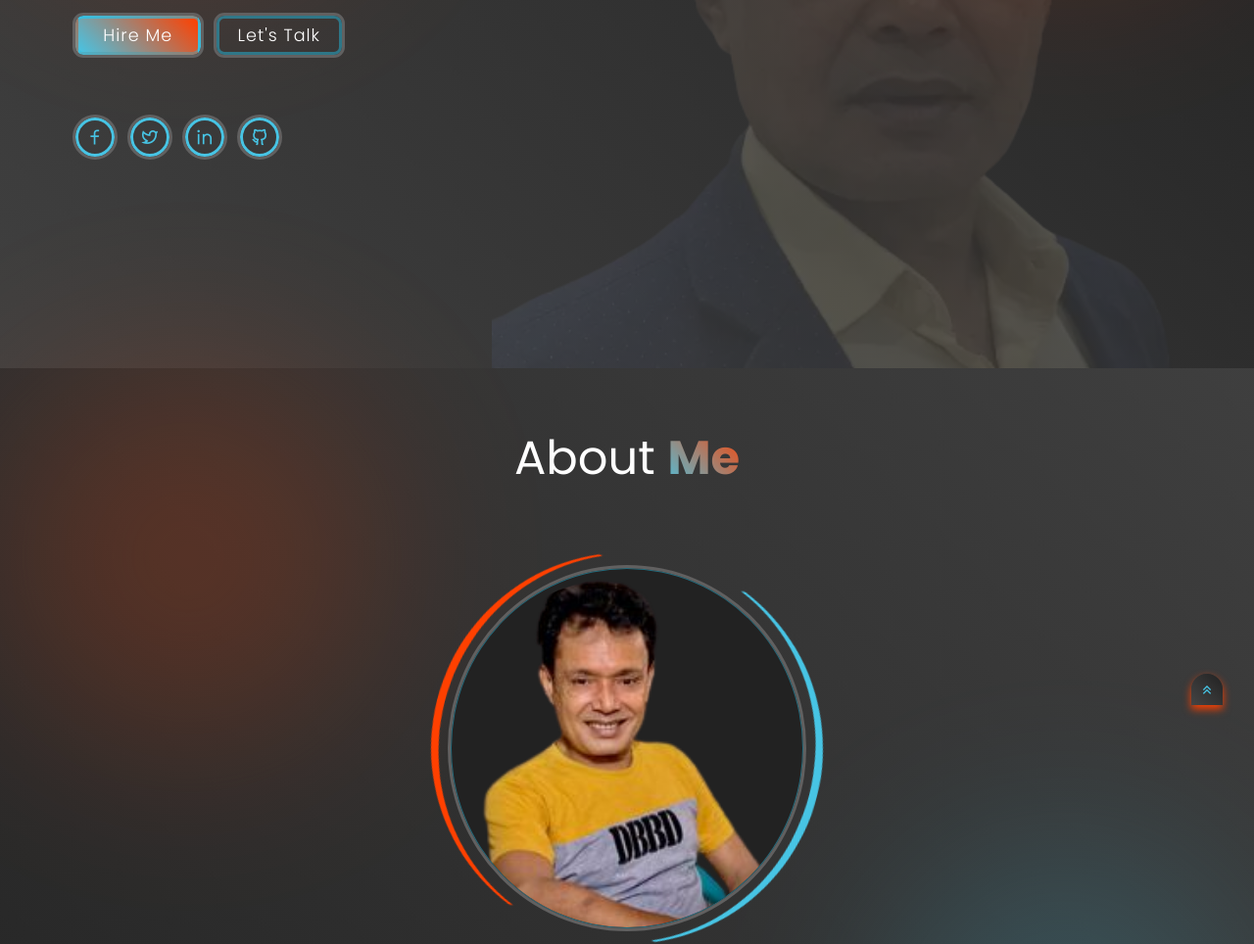
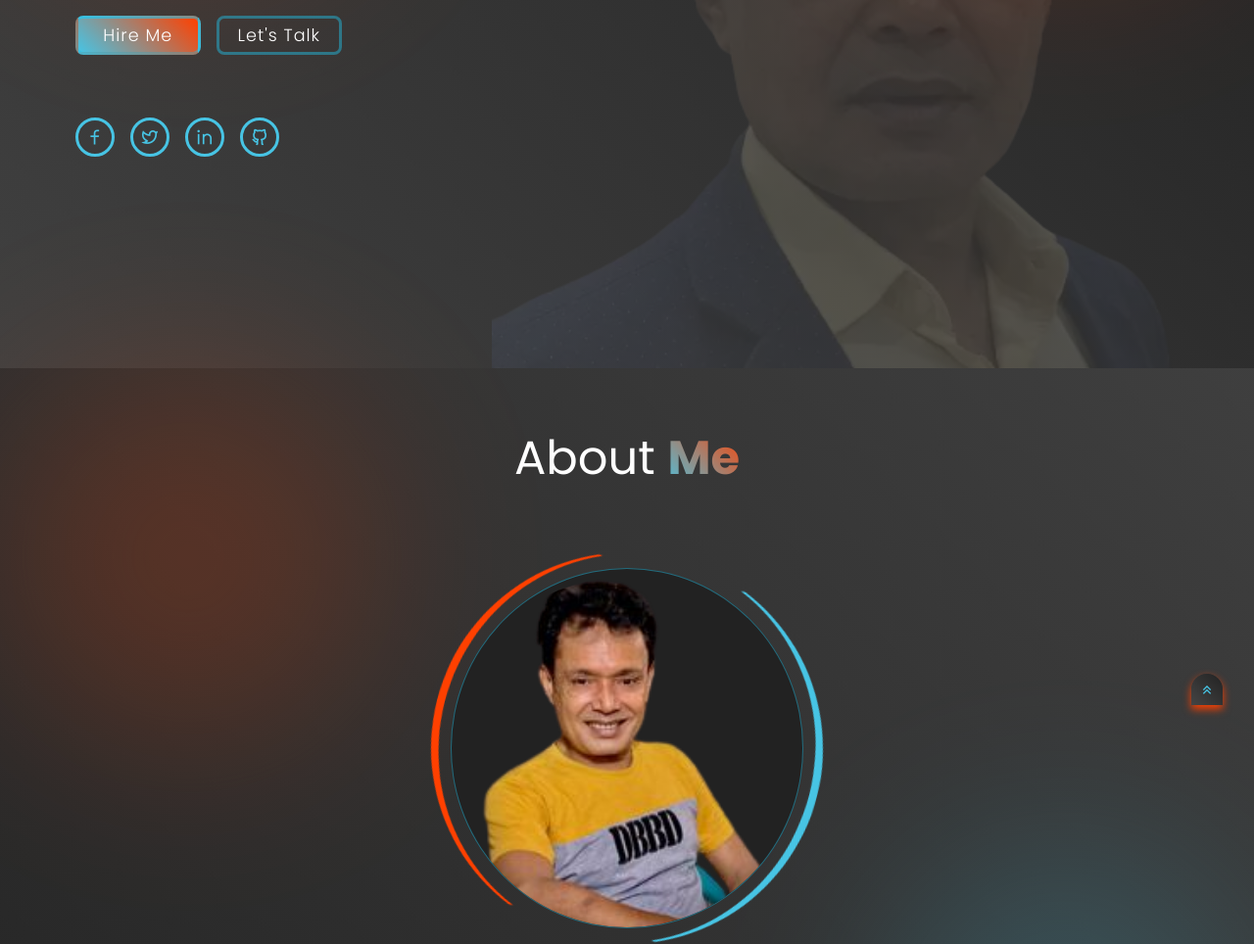
Before and after one commit to melon9824/portfolio-pseudo-animation-js, a plain HTML site: page index.html in a window 1280 px wide. Shown: the part 480-1444 px from the top of the page at 98% size. Drawn offline with nearby package versions, Linux system fonts and the light colour scheme.

Commit message:
second commit

```diff
--- a/aseets/css/style.css
+++ b/aseets/css/style.css
@@ -138,7 +138,7 @@ body {
     align-items: center;
     justify-content: center;
     border: .2rem solid var(--color-2);
-    outline: 0.2rem solid var(--color-outline);
+    /* outline: 0.2rem solid var(--color-outline); */
     border-radius: 50%;
     background: transparent;
     z-index: 1;
@@ -191,7 +191,7 @@ body {
     background: var(--color-gradient-2);
     border: .2rem solid var(--color-border);
     border-radius: 0.5rem;
-    outline: .2rem solid var(--color-outline);
+    /* outline: .2rem solid var(--color-outline); */
     z-index: 1;
     overflow: hidden;
     transition: background 0.5s ease;
@@ -515,7 +515,7 @@ body {
     border: .1rem solid var(--color-border);
     padding-top: 0.5rem;
     background: #222;
-    outline: .2rem solid  var(--color-outline);
+    /* outline: .2rem solid  var(--color-outline); */
 }
 
 .about__circle-spin {
```
